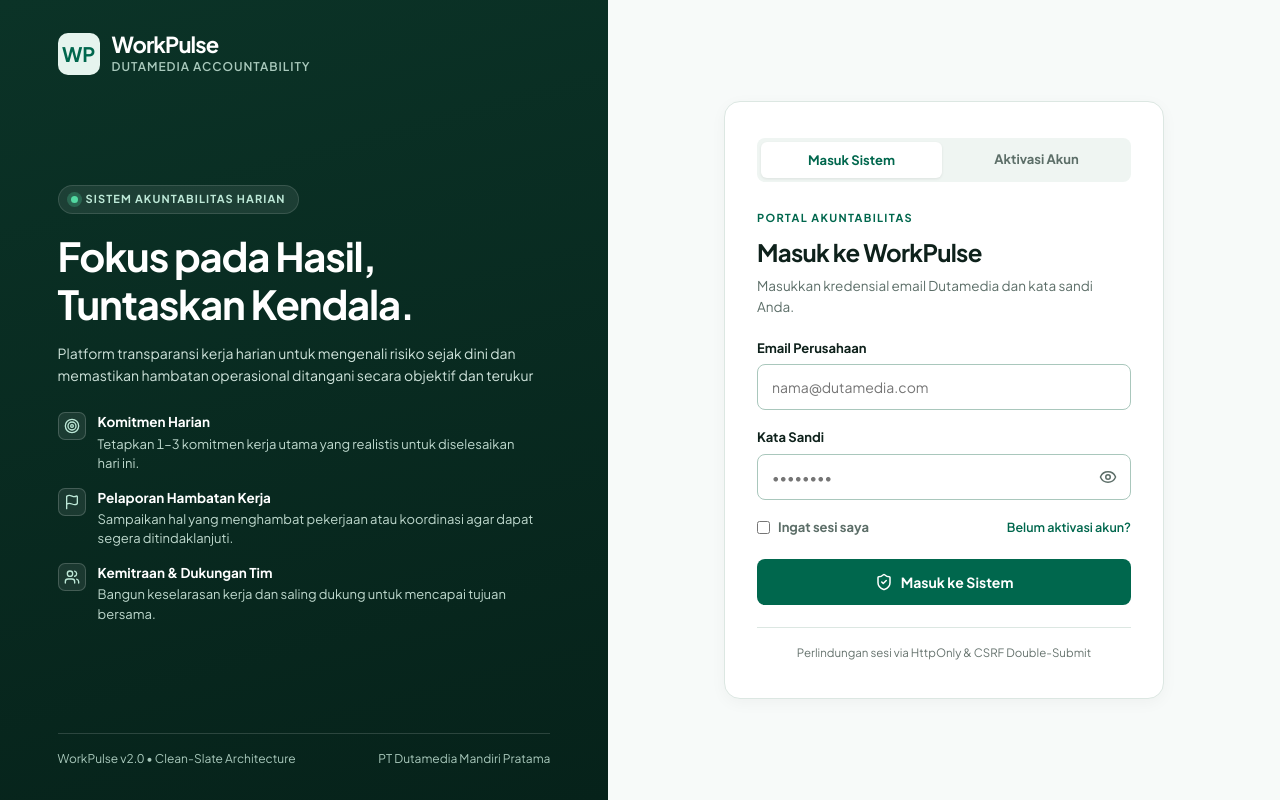
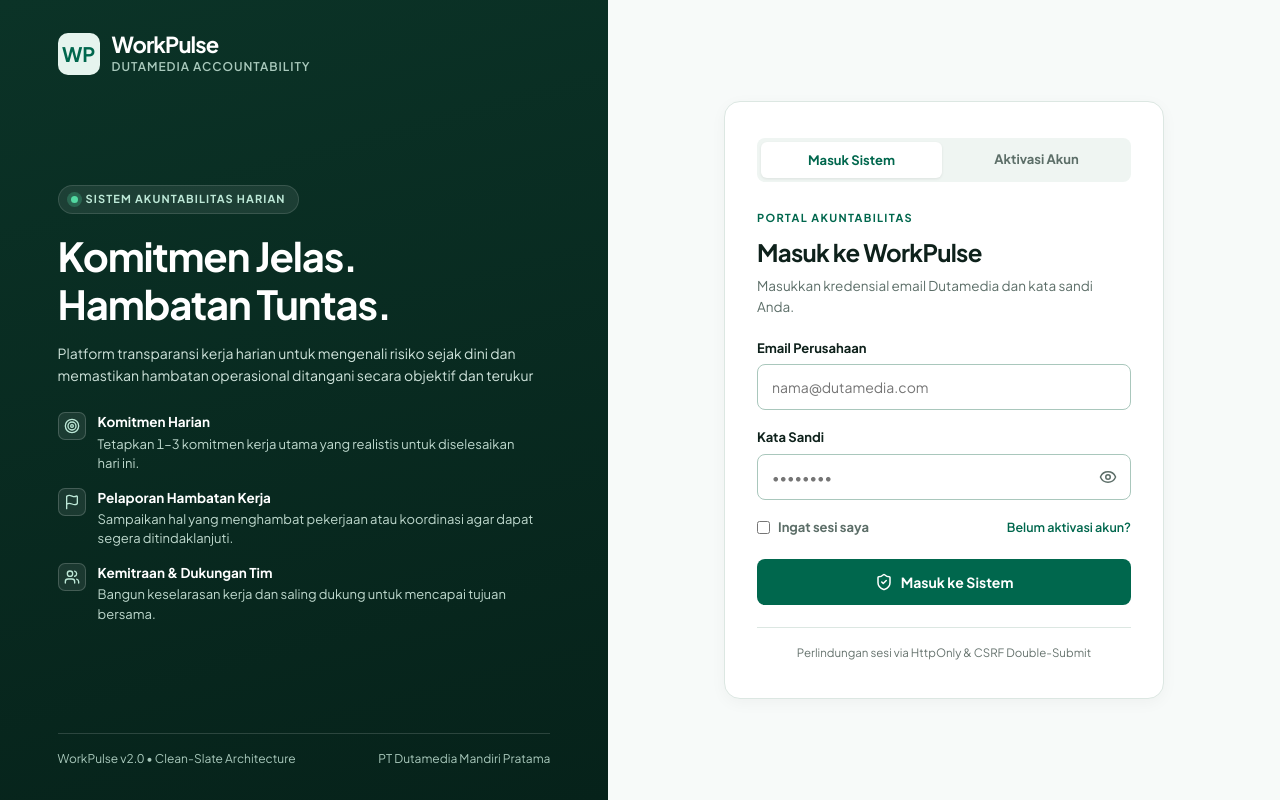
Before and after one commit to harrymx1/Dutamedia-WorkPulse, a Vue app in the folder frontend/: page /login in a window 1280 px wide. Built offline with nearby package versions, Linux system fonts and the light colour scheme; no server answers; the HTML template or start-up script is replaced by a standard one.

Commit message:
feat(auth): update login and activate hero headline to Komitmen Jelas Hambatan Tuntas
- IMP-007: replace narrow outcome-focused headline with balanced accountability rhythm headline
- synchronize updated headline across both LoginView and ActivateView

```diff
--- a/frontend/src/views/auth/ActivateView.vue
+++ b/frontend/src/views/auth/ActivateView.vue
@@ -107,7 +107,7 @@ async function handleActivate() {
           <span class="pulse-dot"></span>
           Sistem Akuntabilitas Harian
         </div>
-        <h1>Fokus pada Hasil, Tuntaskan Kendala.</h1>
+        <h1>Komitmen Jelas.<br>Hambatan Tuntas.</h1>
         <p>
           Platform transparansi kerja harian untuk mengenali risiko sejak dini dan memastikan hambatan operasional ditangani secara objektif dan terukur
         </p>
--- a/frontend/src/views/auth/LoginView.vue
+++ b/frontend/src/views/auth/LoginView.vue
@@ -76,7 +76,7 @@ async function handleLogin() {
           <span class="pulse-dot"></span>
           Sistem Akuntabilitas Harian
         </div>
-        <h1>Fokus pada Hasil, Tuntaskan Kendala.</h1>
+        <h1>Komitmen Jelas.<br>Hambatan Tuntas.</h1>
         <p>
           Platform transparansi kerja harian untuk mengenali risiko sejak dini dan memastikan hambatan operasional ditangani secara objektif dan terukur
         </p>
```
Also changed, not shown: 2 other files (tests, documents, lock files or other folders).
